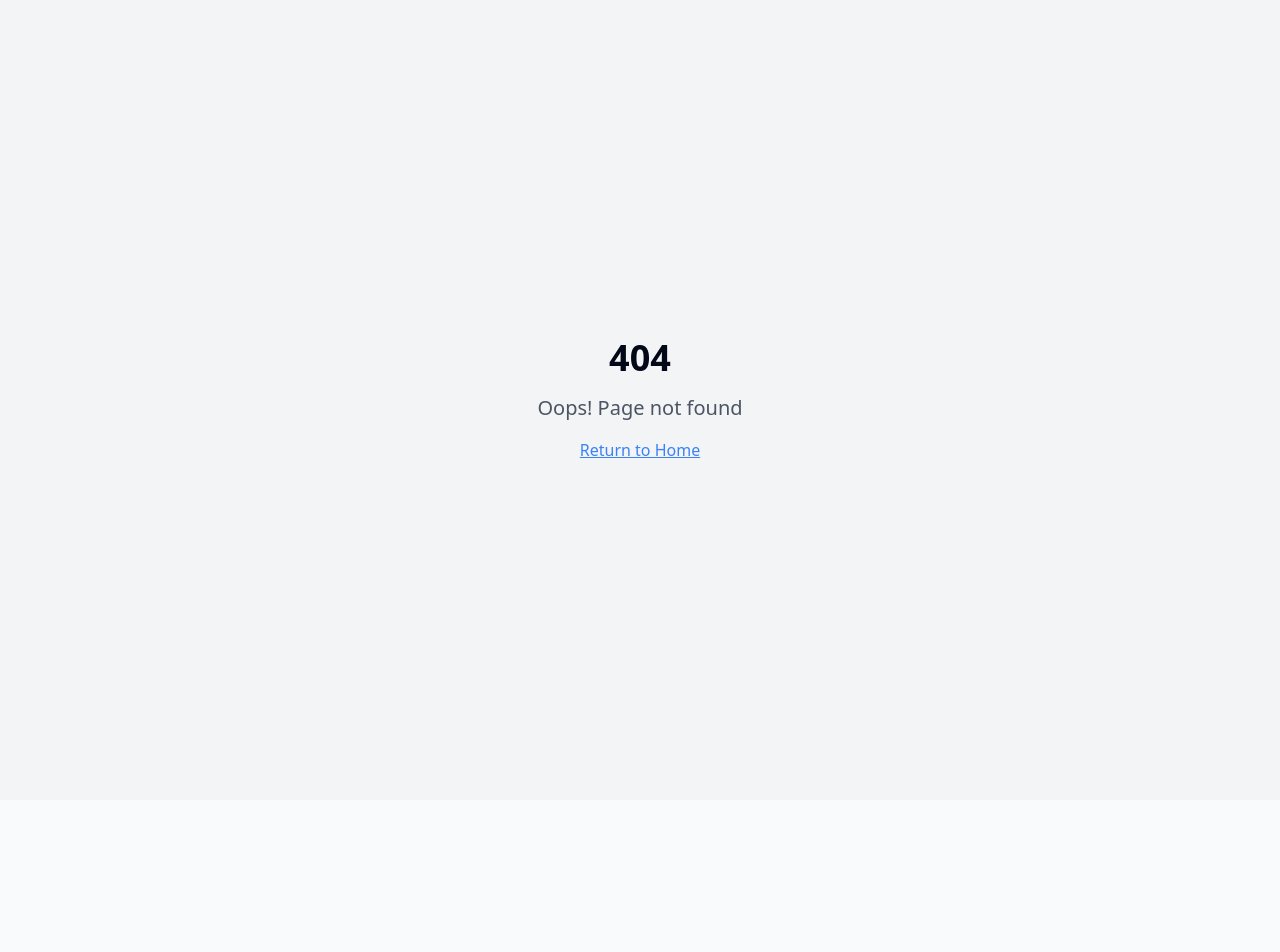
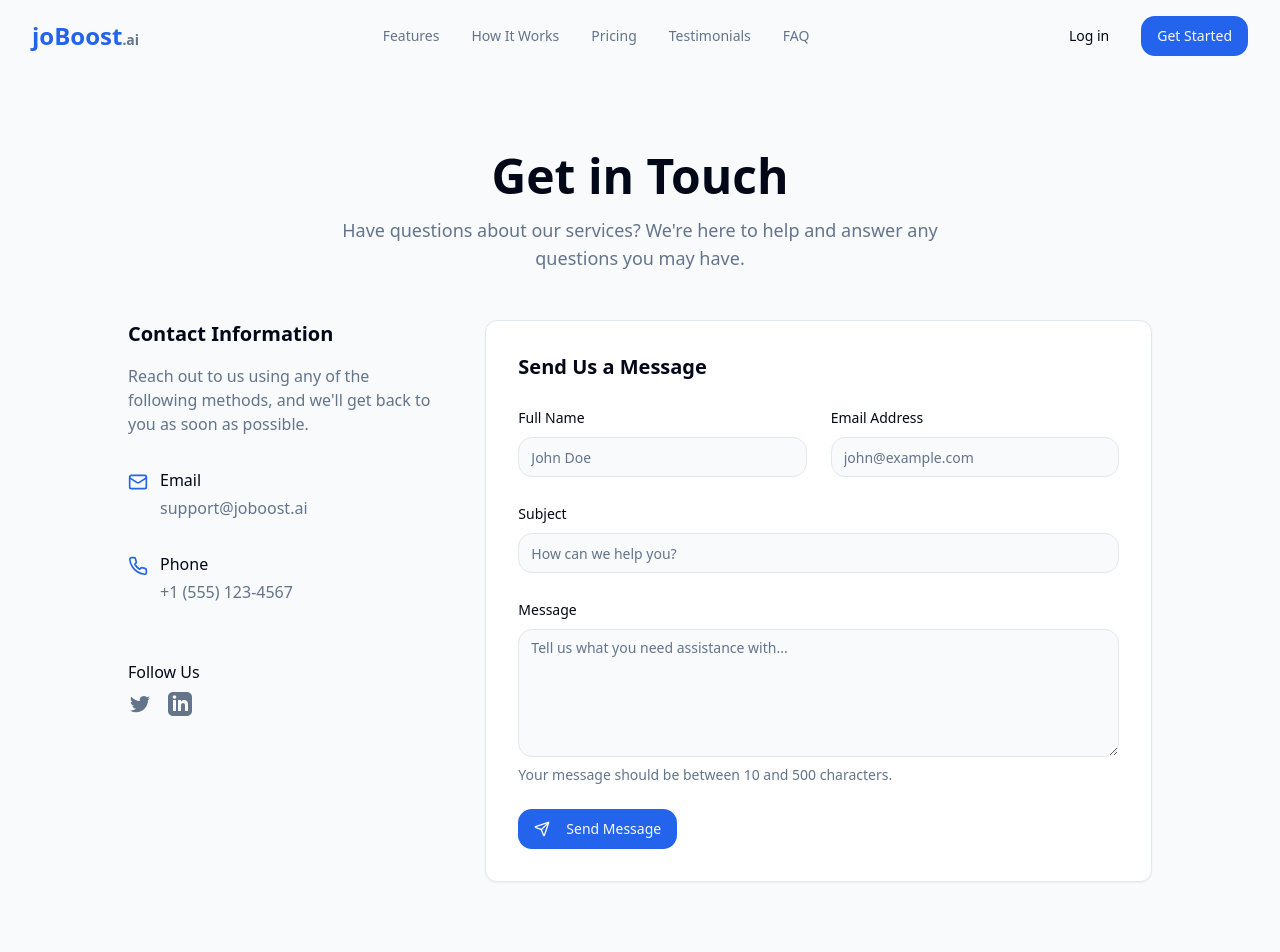
Before and after one commit to developer-attiq/joboost-ai-landing-page, a React (Vite) app: page /contact in a window 1280 px wide. Before the commit this address had no page. Shown: the top 952 px of the page. Before the commit the page ends 800 px from the top, so only its background shows below. Built offline with nearby package versions, Linux system fonts and the light colour scheme.

Commit message:
feat: Add contact us page
Adds a contact us page and integrates it with Supabase. Includes linking the page from the footer.

```diff
--- a/src/App.tsx
+++ b/src/App.tsx
@@ -8,6 +8,7 @@ import { AuthProvider } from "./contexts/AuthContext";
 import Index from "./pages/Index";
 import SignIn from "./pages/SignIn";
 import SignUp from "./pages/SignUp";
+import ContactUs from "./pages/ContactUs";
 import NotFound from "./pages/NotFound";
 
 const queryClient = new QueryClient();
@@ -23,6 +24,7 @@ const App = () => (
             <Route path="/" element={<Index />} />
             <Route path="/signin" element={<SignIn />} />
             <Route path="/signup" element={<SignUp />} />
+            <Route path="/contact" element={<ContactUs />} />
             {/* ADD ALL CUSTOM ROUTES ABOVE THE CATCH-ALL "*" ROUTE */}
             <Route path="*" element={<NotFound />} />
           </Routes>
--- a/src/components/Footer.tsx
+++ b/src/components/Footer.tsx
@@ -1,5 +1,6 @@
 
 import React from 'react';
+import { Link } from 'react-router-dom';
 
 const Footer = () => {
   return (
@@ -45,7 +46,7 @@ const Footer = () => {
               <li><a href="#" className="text-sm text-muted-foreground hover:text-primary">About Us</a></li>
               <li><a href="#" className="text-sm text-muted-foreground hover:text-primary">Careers</a></li>
               <li><a href="#" className="text-sm text-muted-foreground hover:text-primary">Blog</a></li>
-              <li><a href="#" className="text-sm text-muted-foreground hover:text-primary">Contact</a></li>
+              <li><Link to="/contact" className="text-sm text-muted-foreground hover:text-primary">Contact</Link></li>
             </ul>
           </div>
 
--- /dev/null
+++ b/src/pages/ContactUs.tsx
@@ -0,0 +1,219 @@
+
+import React from 'react';
+import { useForm } from 'react-hook-form';
+import { zodResolver } from '@hookform/resolvers/zod';
+import * as z from 'zod';
+import { Mail, Phone, Send } from 'lucide-react';
+import { Button } from '@/components/ui/button';
+import { Input } from '@/components/ui/input';
+import { Textarea } from '@/components/ui/textarea';
+import { toast } from '@/components/ui/sonner';
+import {
+  Form,
+  FormControl,
+  FormDescription,
+  FormField,
+  FormItem,
+  FormLabel,
+  FormMessage,
+} from '@/components/ui/form';
+import Navbar from '@/components/Navbar';
+import Footer from '@/components/Footer';
+import { supabase } from '@/integrations/supabase/client';
+
+const formSchema = z.object({
+  name: z.string().min(2, { message: 'Name must be at least 2 characters' }),
+  email: z.string().email({ message: 'Please enter a valid email address' }),
+  subject: z.string().min(5, { message: 'Subject must be at least 5 characters' }),
+  message: z.string().min(10, { message: 'Message must be at least 10 characters' }).max(500, { message: 'Message cannot exceed 500 characters' }),
+});
+
+const ContactUs = () => {
+  const form = useForm<z.infer<typeof formSchema>>({
+    resolver: zodResolver(formSchema),
+    defaultValues: {
+      name: '',
+      email: '',
+      subject: '',
+      message: '',
+    },
+  });
+
+  const { formState } = form;
+  const { isSubmitting } = formState;
+
+  const onSubmit = async (values: z.infer<typeof formSchema>) => {
+    try {
+      // Send the contact form data to Supabase
+      const { error } = await supabase
+        .from('contact_submissions')
+        .insert([{
+          name: values.name,
+          email: values.email,
+          subject: values.subject,
+          message: values.message,
+        }]);
+
+      if (error) {
+        throw new Error(error.message);
+      }
+
+      toast.success('Your message has been sent!', {
+        description: 'We will get back to you as soon as possible.',
+      });
+
+      form.reset();
+    } catch (error) {
+      console.error('Error submitting form:', error);
+      toast.error('Failed to send message', {
+        description: 'Please try again later or contact us directly.',
+      });
+    }
+  };
+
+  return (
+    <div className="min-h-screen flex flex-col">
+      <Navbar />
+      <main className="flex-grow container py-12 md:py-20">
+        <div className="max-w-5xl mx-auto">
+          <div className="text-center mb-12">
+            <h1 className="text-3xl md:text-5xl font-bold mb-4">Get in Touch</h1>
+            <p className="text-lg text-muted-foreground max-w-2xl mx-auto">
+              Have questions about our services? We're here to help and answer any questions you may have.
+            </p>
+          </div>
+
+          <div className="grid grid-cols-1 md:grid-cols-3 gap-12">
+            <div className="col-span-1 md:col-span-1 space-y-8">
+              <div>
+                <h3 className="text-xl font-semibold mb-4">Contact Information</h3>
+                <p className="text-muted-foreground mb-6">
+                  Reach out to us using any of the following methods, and we'll get back to you as soon as possible.
+                </p>
+              </div>
+
+              <div className="flex items-start space-x-3">
+                <Mail className="h-5 w-5 mt-1 text-primary" />
+                <div>
+                  <h4 className="font-medium">Email</h4>
+                  <p className="text-muted-foreground mt-1">support@joboost.ai</p>
+                </div>
+              </div>
+
+              <div className="flex items-start space-x-3">
+                <Phone className="h-5 w-5 mt-1 text-primary" />
+                <div>
+                  <h4 className="font-medium">Phone</h4>
+                  <p className="text-muted-foreground mt-1">+1 (555) 123-4567</p>
+                </div>
+              </div>
+
+              <div className="pt-6">
+                <h4 className="font-medium mb-2">Follow Us</h4>
+                <div className="flex space-x-4">
+                  <a href="#" className="text-muted-foreground hover:text-primary">
+                    <span className="sr-only">Twitter</span>
+                    <svg className="h-6 w-6" fill="currentColor" viewBox="0 0 24 24" aria-hidden="true">
+                      <path d="M8.29 20.251c7.547 0 11.675-6.253 11.675-11.675 0-.178 0-.355-.012-.53A8.348 8.348 0 0022 5.92a8.19 8.19 0 01-2.357.646 4.118 4.118 0 001.804-2.27 8.224 8.224 0 01-2.605.996 4.107 4.107 0 00-6.993 3.743 11.65 11.65 0 01-8.457-4.287 4.106 4.106 0 001.27 5.477A4.072 4.072 0 012.8 9.713v.052a4.105 4.105 0 003.292 4.022 4.095 4.095 0 01-1.853.07 4.108 4.108 0 003.834 2.85A8.233 8.233 0 012 18.407a11.616 11.616 0 006.29 1.84"></path>
+                    </svg>
+                  </a>
+                  <a href="#" className="text-muted-foreground hover:text-primary">
+                    <span className="sr-only">LinkedIn</span>
+                    <svg className="h-6 w-6" fill="currentColor" viewBox="0 0 24 24" aria-hidden="true">
+                      <path d="M19 0h-14c-2.761 0-5 2.239-5 5v14c0 2.761 2.239 5 5 5h14c2.762 0 5-2.239 5-5v-14c0-2.761-2.238-5-5-5zm-11 19h-3v-11h3v11zm-1.5-12.268c-.966 0-1.75-.79-1.75-1.764s.784-1.764 1.75-1.764 1.75.79 1.75 1.764-.783 1.764-1.75 1.764zm13.5 12.268h-3v-5.604c0-3.368-4-3.113-4 0v5.604h-3v-11h3v1.765c1.396-2.586 7-2.777 7 2.476v6.759z"/>
+                    </svg>
+                  </a>
+                </div>
+              </div>
+            </div>
+
+            <div className="col-span-1 md:col-span-2">
+              <div className="bg-white p-6 md:p-8 rounded-xl shadow-sm border">
+                <h3 className="text-xl font-semibold mb-6">Send Us a Message</h3>
+
+                <Form {...form}>
+                  <form onSubmit={form.handleSubmit(onSubmit)} className="space-y-6">
+                    <div className="grid grid-cols-1 md:grid-cols-2 gap-6">
+                      <FormField
+                        control={form.control}
+                        name="name"
+                        render={({ field }) => (
+                          <FormItem>
+                            <FormLabel>Full Name</FormLabel>
+                            <FormControl>
+                              <Input placeholder="John Doe" {...field} />
+                            </FormControl>
+                            <FormMessage />
+                          </FormItem>
+                        )}
+                      />
+
+                      <FormField
+                        control={form.control}
+                        name="email"
+                        render={({ field }) => (
+                          <FormItem>
+                            <FormLabel>Email Address</FormLabel>
+                            <FormControl>
+                              <Input placeholder="john@example.com" type="email" {...field} />
+                            </FormControl>
+                            <FormMessage />
+                          </FormItem>
+                        )}
+                      />
+                    </div>
+
+                    <FormField
+                      control={form.control}
+                      name="subject"
+                      render={({ field }) => (
+                        <FormItem>
+                          <FormLabel>Subject</FormLabel>
+                          <FormControl>
+                            <Input placeholder="How can we help you?" {...field} />
+                          </FormControl>
+                          <FormMessage />
+                        </FormItem>
+                      )}
+                    />
+
+                    <FormField
+                      control={form.control}
+                      name="message"
+                      render={({ field }) => (
+                        <FormItem>
+                          <FormLabel>Message</FormLabel>
+                          <FormControl>
+                            <Textarea
+                              placeholder="Tell us what you need assistance with..."
+                              className="min-h-32"
+                              {...field}
+                            />
+                          </FormControl>
+                          <FormDescription>
+                            Your message should be between 10 and 500 characters.
+                          </FormDescription>
+                          <FormMessage />
+                        </FormItem>
+                      )}
+                    />
+
+                    <div className="mt-6">
+                      <Button type="submit" className="w-full md:w-auto" disabled={isSubmitting}>
+                        <Send className="mr-2 h-4 w-4" />
+                        {isSubmitting ? 'Sending...' : 'Send Message'}
+                      </Button>
+                    </div>
+                  </form>
+                </Form>
+              </div>
+            </div>
+          </div>
+        </div>
+      </main>
+      <Footer />
+    </div>
+  );
+};
+
+export default ContactUs;
```
